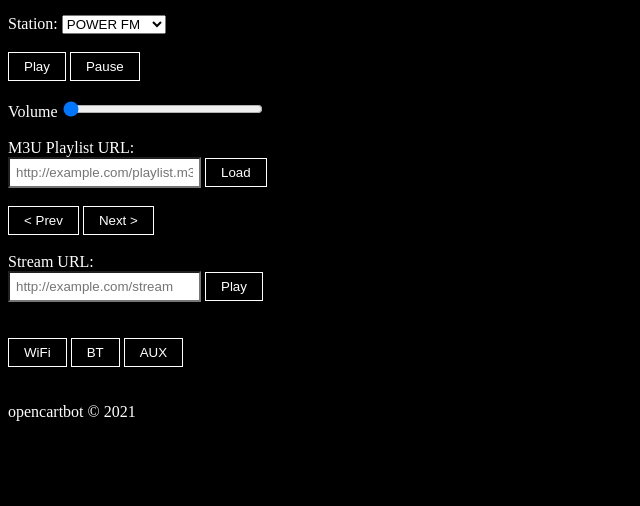
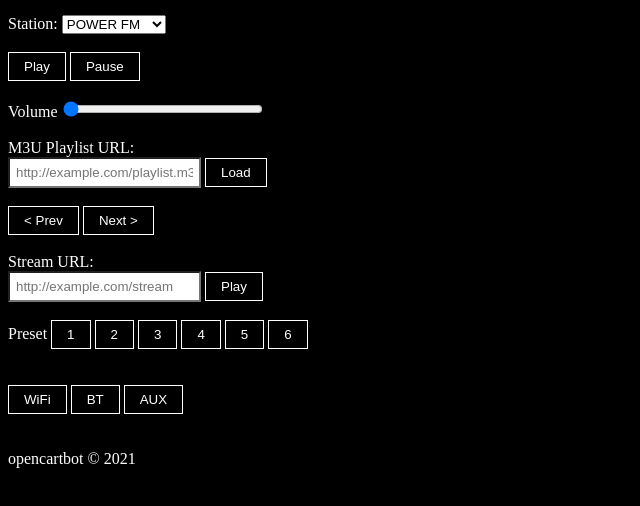
Before and after one commit to opencartbot/LinkPlayBot, a plain HTML site: page index.html in a window 1280 px wide. Shown: the part 130-636 px from the top of the page, without its empty margins (0-640 px from the left). Drawn offline with Linux system fonts and the light colour scheme.

Commit message:
Update index.html

```diff
--- a/index.html
+++ b/index.html
@@ -102,6 +102,14 @@
 <label for="url">Stream URL:</label><br>
 <input type="url" name="url" id="url" placeholder="http://example.com/stream">
 <button onclick="play(document.getElementById('url').value);">Play</button>
+<br><br>
+Preset
+<button onclick="send('MCUKeyShortClick:1');">1</button>
+<button onclick="send('MCUKeyShortClick:2');">2</button>
+<button onclick="send('MCUKeyShortClick:3');">3</button>
+<button onclick="send('MCUKeyShortClick:4');">4</button>
+<button onclick="send('MCUKeyShortClick:5');">5</button>
+<button onclick="send('MCUKeyShortClick:6');">6</button>
 <br><br><br>
 <button onclick="send('setPlayerCmd:switchmode:wifi');">WiFi</button>
 <button onclick="send('setPlayerCmd:switchmode:bluetooth');">BT</button>
```
